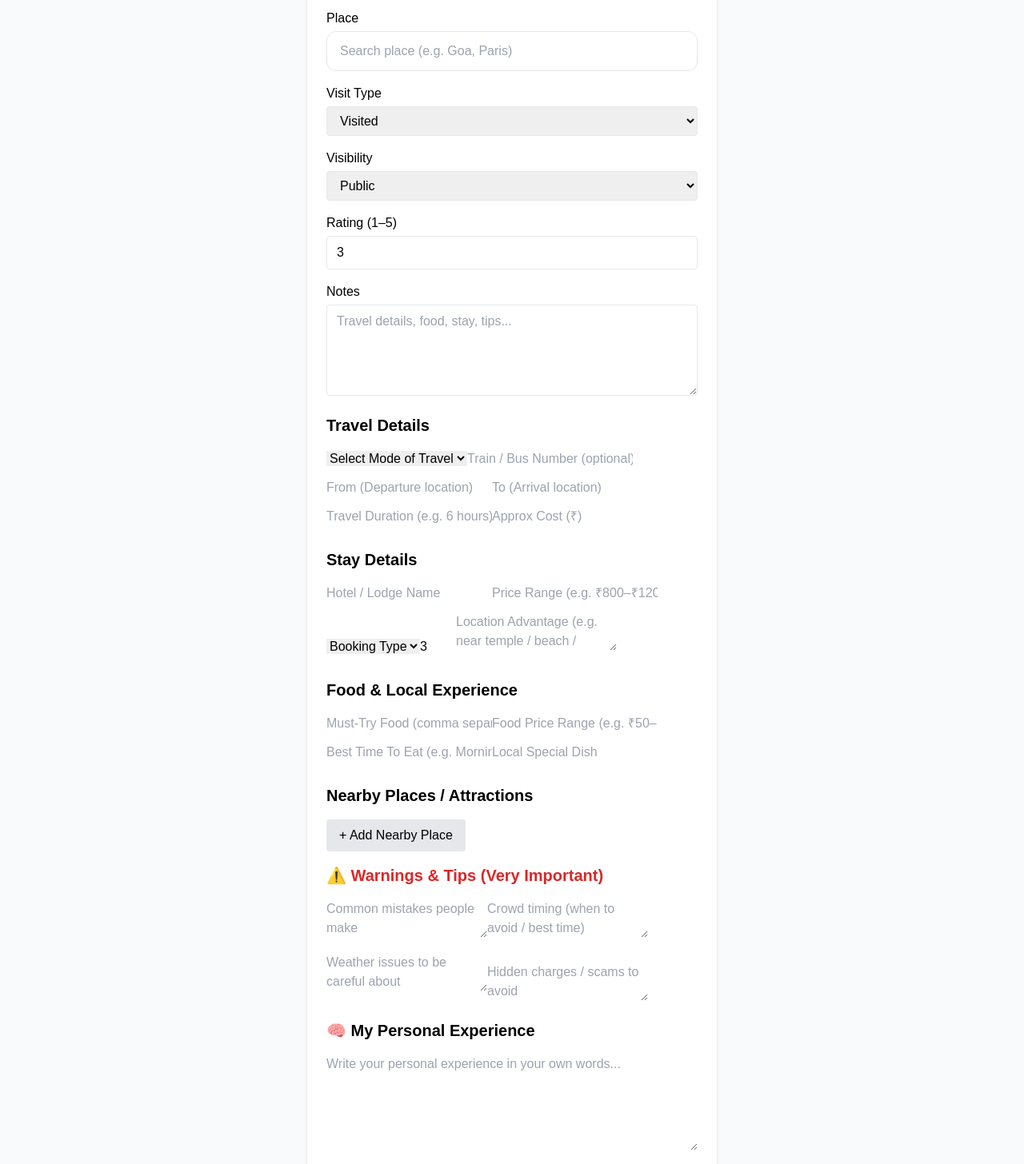
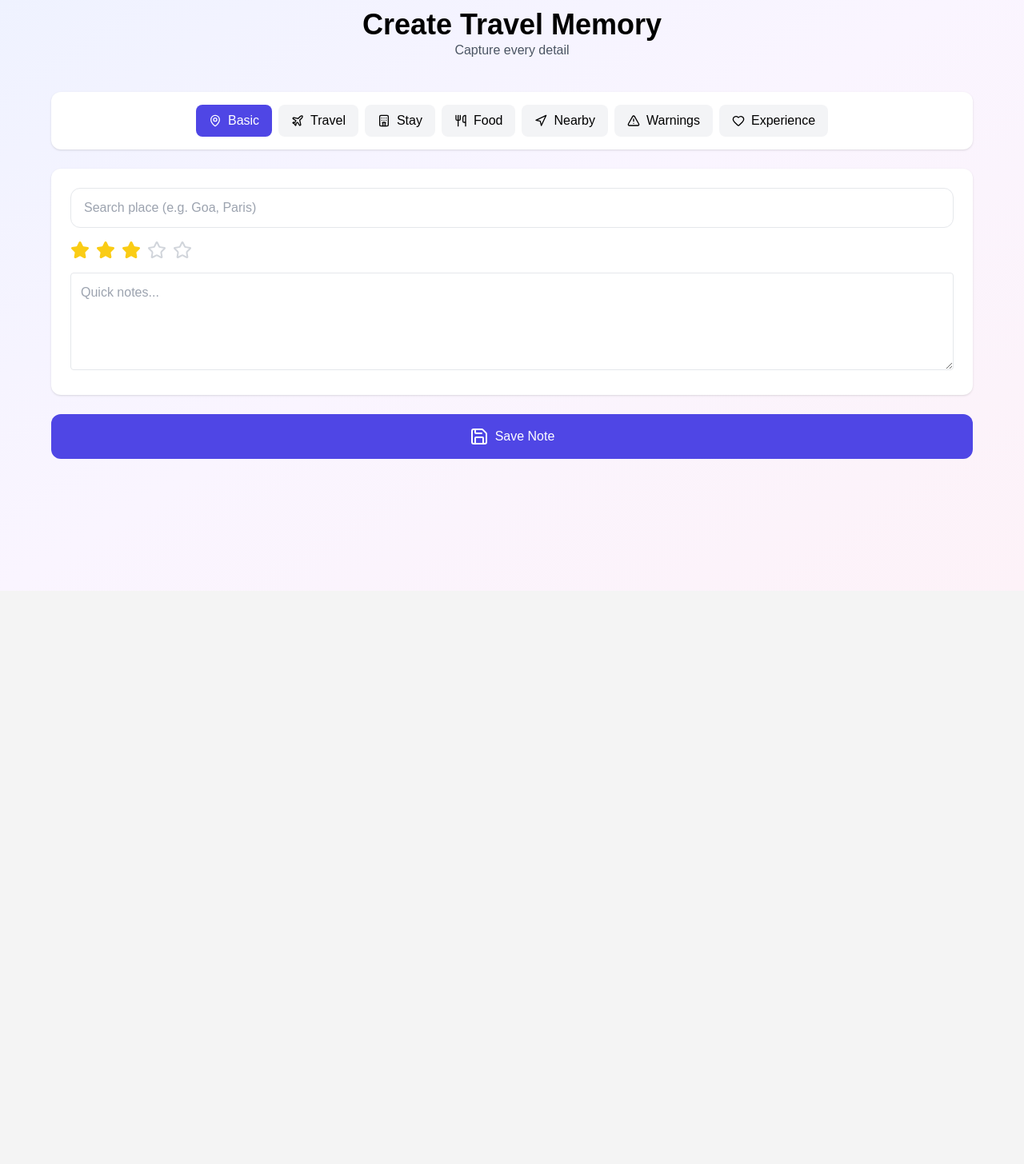
Before and after one commit to Rohit273848/travel-notes-app, a React app in the folder frontend/: page /add-note in a window 1280 px wide. Shown: the part 140-1596 px from the top of the page at 80% size. After the commit the page ends 879 px from the top, so only its background shows below. Built offline with nearby package versions, Linux system fonts and the light colour scheme; sample sign-in values are in the browser's storage; the HTML template or start-up script is replaced by a standard one.

Commit message:
fin noteroutes file code

```diff
--- a/frontend/src/pages/AddNote.jsx
+++ b/frontend/src/pages/AddNote.jsx
@@ -1,53 +1,29 @@
 import { useState, useEffect } from "react";
 import { useNavigate } from "react-router-dom";
 import PlaceAutocomplete from "../components/PlaceAutocomplete";
+import {
+  MapPin,
+  Plane,
+  Hotel,
+  Utensils,
+  AlertTriangle,
+  Heart,
+  Star,
+  Clock,
+  DollarSign,
+  Navigation,
+  Plus,
+  X,
+  Users,
+  Camera,
+  Save,
+} from "lucide-react";
 
 const AddNote = () => {
   const navigate = useNavigate();
 
-  /* 🔹 3.1 ADD STATE (TOP OF COMPONENT) */
-  const [details, setDetails] = useState("");
+  /* ================= AUTH CHECK ================= */
 
-  const [basicInfo, setBasicInfo] = useState({
-    place: null,
-    visitType: "visited",
-    visibility: "public",
-    rating: 3,
-  });
-  const [travelDetails, setTravelDetails] = useState({
-    mode: "",
-    trainOrBusNumber: "",
-    from: "",
-    to: "",
-    duration: "",
-    approxCost: "",
-  });
-  const [stayDetails, setStayDetails] = useState({
-    hotelName: "",
-    priceRange: "",
-    bookingType: "",
-    cleanlinessRating: 3,
-    locationAdvantage: "",
-  });
-  const [foodDetails, setFoodDetails] = useState({
-    mustTryFood: [],
-    foodPriceRange: "",
-    bestTimeToEat: "",
-    localSpecialDish: "",
-  });
-  const [nearbyPlaces, setNearbyPlaces] = useState([
-    // { name: "", distance: "", bestRoute: "" }
-  ]);
-  const [warnings, setWarnings] = useState({
-    commonMistakes: "",
-    crowdTiming: "",
-    weatherIssues: "",
-    hiddenCharges: "",
-  });
-  const [personalExperience, setPersonalExperience] = useState("");
-
-
-  /* 🔐 AUTH CHECK */
   useEffect(() => {
     const token = localStorage.getItem("token");
     if (!token) {
@@ -56,7 +32,56 @@ const AddNote = () => {
     }
   }, [navigate]);
 
-  /* 🔹 3.6 UPDATE SUBMIT DATA */
+  /* ================= STATES ================= */
+
+  const [activeSection, setActiveSection] = useState("basic");
+
+  const [details, setDetails] = useState("");
+
+  const [basicInfo, setBasicInfo] = useState({
+    place: "",
+    visitType: "visited",
+    visibility: "public",
+    rating: 3,
+  });
+
+  const [travelDetails, setTravelDetails] = useState({
+    mode: "train",
+    trainOrBusNumber: "",
+    from: "",
+    to: "",
+    duration: "",
+    approxCost: "",
+  });
+
+  const [stayDetails, setStayDetails] = useState({
+    hotelName: "",
+    priceRange: "",
+    bookingType: "offline",
+    cleanlinessRating: 3,
+    locationAdvantage: "",
+  });
+
+  const [foodDetails, setFoodDetails] = useState({
+    mustTryFood: [],
+    foodPriceRange: "",
+    bestTimeToEat: "",
+    localSpecialDish: "",
+  });
+
+  const [nearbyPlaces, setNearbyPlaces] = useState([]);
+
+  const [warnings, setWarnings] = useState({
+    commonMistakes: "",
+    crowdTiming: "",
+    weatherIssues: "",
+    hiddenCharges: "",
+  });
+
+  const [personalExperience, setPersonalExperience] = useState("");
+
+  /* ================= SUBMIT ================= */
+
   const handleSubmit = async (e) => {
     e.preventDefault();
 
@@ -65,21 +90,30 @@ const AddNote = () => {
       return;
     }
 
-    const noteData = {
-      basicInfo: {
-        place: basicInfo.place,          // FULL location object
+    const payload = {
+      placeName: basicInfo.place,
       visitType: basicInfo.visitType,
       visibility: basicInfo.visibility,
-        rating: basicInfo.rating,
+      rating: Number(basicInfo.rating),
+
+      travelDetails: {
+        ...travelDetails,
+        approxCost: Number(travelDetails.approxCost) || 0,
       },
-      travelDetails,
-      stayDetails,
+
+      stayDetails: {
+        ...stayDetails,
+        cleanlinessRating: Number(stayDetails.cleanlinessRating),
+      },
+
       foodDetails,
       nearbyPlaces,
       warnings,
       personalExperience,
-      noteText: details, // temporary (we’ll remove later)
+      noteText: details,
     };
+
+    console.log("FINAL PAYLOAD", payload);
 
     try {
       const token = localStorage.getItem("token");
@@ -92,144 +126,168 @@ const AddNote = () => {
             "Content-Type": "application/json",
             Authorization: `Bearer ${token}`,
           },
-          body: JSON.stringify(noteData),
+          body: JSON.stringify(payload),
         }
       );
 
-      if (!res.ok) throw new Error("Failed to save note");
+      const data = await res.json();
 
-      alert("✅ Note saved");
+      if (!res.ok) {
+        console.error(data);
+        alert(data.message || "Failed to save note");
+        return;
+      }
 
-      // reset
+      alert("✅ Note saved successfully");
+
+      /* RESET */
       setDetails("");
       setPersonalExperience("");
       setBasicInfo({
-        place: null,
+        place: "",
         visitType: "visited",
         visibility: "public",
         rating: 3,
       });
-
       setTravelDetails({
-        mode: "",
+        mode: "train",
         trainOrBusNumber: "",
         from: "",
         to: "",
         duration: "",
         approxCost: "",
       });
-
       setStayDetails({
         hotelName: "",
         priceRange: "",
-        bookingType: "",
+        bookingType: "offline",
         cleanlinessRating: 3,
         locationAdvantage: "",
       });
-
+      setFoodDetails({
+        mustTryFood: [],
+        foodPriceRange: "",
+        bestTimeToEat: "",
+        localSpecialDish: "",
+      });
+      setNearbyPlaces([]);
+      setWarnings({
+        commonMistakes: "",
+        crowdTiming: "",
+        weatherIssues: "",
+        hiddenCharges: "",
+      });
     } catch (err) {
       console.error(err);
-      alert("❌ Error saving note");
+      alert("Something went wrong");
     }
   };
 
+  /* ================= RATING ================= */
+
+  const RatingStars = ({ rating, onChange }) => (
+    <div className="flex gap-2">
+      {[1, 2, 3, 4, 5].map((star) => (
+        <button key={star} type="button" onClick={() => onChange(star)}>
+          <Star
+            className={
+              star <= rating
+                ? "text-yellow-400 fill-yellow-400"
+                : "text-gray-300"
+            }
+          />
+        </button>
+      ))}
+    </div>
+  );
+
+  /* ================= SECTIONS ================= */
+
+  const sections = [
+    { id: "basic", label: "Basic", icon: MapPin },
+    { id: "travel", label: "Travel", icon: Plane },
+    { id: "stay", label: "Stay", icon: Hotel },
+    { id: "food", label: "Food", icon: Utensils },
+    { id: "nearby", label: "Nearby", icon: Navigation },
+    { id: "warnings", label: "Warnings", icon: AlertTriangle },
+    { id: "experience", label: "Experience", icon: Heart },
+  ];
+
+  /* ================= UI ================= */
 
   return (
-    <div className="min-h-screen flex items-center justify-center bg-gray-50">
-      <form
-        onSubmit={handleSubmit}
-        className="bg-white p-6 rounded-lg shadow-md w-full max-w-lg space-y-4"
+    <div className="min-h-screen bg-gradient-to-br from-indigo-50 via-purple-50 to-pink-50 p-6">
+      <div className="max-w-6xl mx-auto">
+        {/* HEADER */}
+        <div className="text-center mb-10">
+          <Camera className="mx-auto text-indigo-600" size={40} />
+          <h1 className="text-4xl font-bold mt-2">Create Travel Memory</h1>
+          <p className="text-gray-600">Capture every detail</p>
+        </div>
+
+        {/* NAV */}
+        <div className="bg-white p-4 rounded-xl shadow mb-6 flex flex-wrap gap-2 justify-center">
+          {sections.map((s) => {
+            const Icon = s.icon;
+            return (
+              <button
+                key={s.id}
+                type="button"
+                onClick={() => setActiveSection(s.id)}
+                className={`px-4 py-2 rounded-lg flex gap-2 items-center ${
+                  activeSection === s.id
+                    ? "bg-indigo-600 text-white"
+                    : "bg-gray-100"
+                }`}
               >
-        <h2 className="text-2xl font-bold text-center">Add Note</h2>
+                <Icon size={16} />
+                {s.label}
+              </button>
+            );
+          })}
+        </div>
 
-        {/* 🔹 3.2 PLACE AUTOCOMPLETE */}
-        <div>
-          <label className="block mb-1 font-medium">Place</label>
+        <form onSubmit={handleSubmit} className="space-y-6">
+
+          {/* BASIC */}
+          {activeSection === "basic" && (
+            <div className="bg-white p-6 rounded-xl shadow space-y-4">
               <PlaceAutocomplete
-            onSelect={(place) => {
+                onSelect={(place) =>
                   setBasicInfo((prev) => ({
                     ...prev,
-                place,
-              }));
-            }}
+                    place: place.name,
+                  }))
+                }
               />
-        </div>
 
-        {/* 🔹 3.3 VISIT TYPE */}
-        <div>
-          <label className="block mb-1 font-medium">Visit Type</label>
-          <select
-            value={basicInfo.visitType}
-            onChange={(e) =>
-              setBasicInfo({ ...basicInfo, visitType: e.target.value })
+              <RatingStars
+                rating={basicInfo.rating}
+                onChange={(r) =>
+                  setBasicInfo({ ...basicInfo, rating: r })
                 }
-            className="input w-full border px-3 py-2 rounded"
-          >
-            <option value="visited">Visited</option>
-            <option value="planning">Planning</option>
-            <option value="wishlist">Wishlist</option>
-          </select>
-        </div>
+              />
 
-        {/* 🔹 3.4 VISIBILITY */}
-        <div>
-          <label className="block mb-1 font-medium">Visibility</label>
-          <select
-            value={basicInfo.visibility}
-            onChange={(e) =>
-              setBasicInfo({ ...basicInfo, visibility: e.target.value })
-            }
-            className="input w-full border px-3 py-2 rounded"
-          >
-            <option value="public">Public</option>
-            <option value="personal">Personal</option>
-          </select>
-        </div>
-
-        {/* 🔹 3.5 RATING */}
-        <div>
-          <label className="block mb-1 font-medium">Rating (1–5)</label>
-          <input
-            type="number"
-            min="1"
-            max="5"
-            value={basicInfo.rating}
-            onChange={(e) =>
-              setBasicInfo({
-                ...basicInfo,
-                rating: Number(e.target.value),
-              })
-            }
-            className="input w-full border px-3 py-2 rounded"
-          />
-        </div>
-
-        {/* NOTES */}
-        <div>
-          <label className="block mb-1 font-medium">Notes</label>
               <textarea
                 value={details}
                 onChange={(e) => setDetails(e.target.value)}
-            required
-            rows="4"
-            className="w-full border px-3 py-2 rounded"
-            placeholder="Travel details, food, stay, tips..."
+                rows={4}
+                className="w-full border p-3 rounded"
+                placeholder="Quick notes..."
               />
             </div>
+          )}
 
-        {/* 🅱️ Travel Details */}
-        <div className="mt-8">
-          <h3 className="text-xl font-bold mb-4">Travel Details</h3>
-
-          {/* Mode of Travel */}
+          {/* TRAVEL */}
+          {activeSection === "travel" && (
+            <div className="bg-white p-6 rounded-xl shadow space-y-4">
               <select
                 value={travelDetails.mode}
                 onChange={(e) =>
                   setTravelDetails({ ...travelDetails, mode: e.target.value })
                 }
-            className="input mb-3"
+                className="w-full border p-2 rounded"
               >
-            <option value="">Select Mode of Travel</option>
                 <option value="train">Train</option>
                 <option value="bus">Bus</option>
                 <option value="car">Car</option>
@@ -237,144 +295,46 @@ const AddNote = () => {
                 <option value="flight">Flight</option>
               </select>
 
-          {/* Train / Bus Number (conditional but simple for now) */}
               <input
-            type="text"
-            placeholder="Train / Bus Number (optional)"
-            value={travelDetails.trainOrBusNumber}
-            onChange={(e) =>
-              setTravelDetails({
-                ...travelDetails,
-                trainOrBusNumber: e.target.value,
-              })
-            }
-            className="input mb-3"
-          />
-
-          {/* From */}
-          <input
-            type="text"
-            placeholder="From (Departure location)"
+                placeholder="From"
+                className="w-full border p-2 rounded"
                 value={travelDetails.from}
                 onChange={(e) =>
                   setTravelDetails({ ...travelDetails, from: e.target.value })
                 }
-            className="input mb-3"
               />
 
-          {/* To */}
               <input
-            type="text"
-            placeholder="To (Arrival location)"
+                placeholder="To"
+                className="w-full border p-2 rounded"
                 value={travelDetails.to}
                 onChange={(e) =>
                   setTravelDetails({ ...travelDetails, to: e.target.value })
                 }
-            className="input mb-3"
-          />
-
-          {/* Duration */}
-          <input
-            type="text"
-            placeholder="Travel Duration (e.g. 6 hours)"
-            value={travelDetails.duration}
-            onChange={(e) =>
-              setTravelDetails({ ...travelDetails, duration: e.target.value })
-            }
-            className="input mb-3"
-          />
-
-          {/* Approx Cost */}
-          <input
-            type="number"
-            placeholder="Approx Cost (₹)"
-            value={travelDetails.approxCost}
-            onChange={(e) =>
-              setTravelDetails({
-                ...travelDetails,
-                approxCost: e.target.value,
-              })
-            }
-            className="input"
               />
             </div>
-        {/* 🅲 Stay Details */}
-        <div className="mt-10">
-          <h3 className="text-xl font-bold mb-4">Stay Details</h3>
+          )}
 
-          {/* Hotel / Lodge Name */}
+          {/* STAY */}
+          {activeSection === "stay" && (
+            <div className="bg-white p-6 rounded-xl shadow space-y-4">
               <input
-            type="text"
-            placeholder="Hotel / Lodge Name"
+                placeholder="Hotel name"
+                className="w-full border p-2 rounded"
                 value={stayDetails.hotelName}
                 onChange={(e) =>
                   setStayDetails({ ...stayDetails, hotelName: e.target.value })
                 }
-            className="input mb-3"
-          />
-
-          {/* Price Range */}
-          <input
-            type="text"
-            placeholder="Price Range (e.g. ₹800–₹1200)"
-            value={stayDetails.priceRange}
-            onChange={(e) =>
-              setStayDetails({ ...stayDetails, priceRange: e.target.value })
-            }
-            className="input mb-3"
-          />
-
-          {/* Booking Type */}
-          <select
-            value={stayDetails.bookingType}
-            onChange={(e) =>
-              setStayDetails({ ...stayDetails, bookingType: e.target.value })
-            }
-            className="input mb-3"
-          >
-            <option value="">Booking Type</option>
-            <option value="online">Online</option>
-            <option value="offline">Offline</option>
-          </select>
-
-          {/* Cleanliness Rating */}
-          <input
-            type="number"
-            min="1"
-            max="5"
-            placeholder="Cleanliness Rating (1–5)"
-            value={stayDetails.cleanlinessRating}
-            onChange={(e) =>
-              setStayDetails({
-                ...stayDetails,
-                cleanlinessRating: Number(e.target.value),
-              })
-            }
-            className="input mb-3"
-          />
-
-          {/* Location Advantage */}
-          <textarea
-            rows="2"
-            placeholder="Location Advantage (e.g. near temple / beach / station)"
-            value={stayDetails.locationAdvantage}
-            onChange={(e) =>
-              setStayDetails({
-                ...stayDetails,
-                locationAdvantage: e.target.value,
-              })
-            }
-            className="input"
               />
             </div>
-{/* 🅳 Food & Local Experience */}
-<div className="mt-10">
-  <h3 className="text-xl font-bold mb-4">Food & Local Experience</h3>
+          )}
 
-  {/* Must Try Food (comma separated → array) */}
+          {/* FOOD */}
+          {activeSection === "food" && (
+            <div className="bg-white p-6 rounded-xl shadow space-y-4">
               <input
-    type="text"
-    placeholder="Must-Try Food (comma separated)"
+                placeholder="Must try food (comma separated)"
+                className="w-full border p-2 rounded"
                 value={foodDetails.mustTryFood.join(", ")}
                 onChange={(e) =>
                   setFoodDetails({
@@ -385,198 +345,44 @@ const AddNote = () => {
                       .filter(Boolean),
                   })
                 }
-    className="input mb-3"
-  />
-
-  {/* Food Price Range */}
-  <input
-    type="text"
-    placeholder="Food Price Range (e.g. ₹50–₹200)"
-    value={foodDetails.foodPriceRange}
-    onChange={(e) =>
-      setFoodDetails({
-        ...foodDetails,
-        foodPriceRange: e.target.value,
-      })
-    }
-    className="input mb-3"
-  />
-
-  {/* Best Time To Eat */}
-  <input
-    type="text"
-    placeholder="Best Time To Eat (e.g. Morning / Evening)"
-    value={foodDetails.bestTimeToEat}
-    onChange={(e) =>
-      setFoodDetails({
-        ...foodDetails,
-        bestTimeToEat: e.target.value,
-      })
-    }
-    className="input mb-3"
-  />
-
-  {/* Local Special Dish */}
-  <input
-    type="text"
-    placeholder="Local Special Dish"
-    value={foodDetails.localSpecialDish}
-    onChange={(e) =>
-      setFoodDetails({
-        ...foodDetails,
-        localSpecialDish: e.target.value,
-      })
-    }
-    className="input"
               />
             </div>
-{/* 🅴 Nearby Places / Attractions */}
-<div className="mt-10">
-  <h3 className="text-xl font-bold mb-4">Nearby Places / Attractions</h3>
+          )}
 
-  {nearbyPlaces.map((place, index) => (
-    <div
-      key={index}
-      className="border rounded p-3 mb-4 space-y-2 bg-gray-50"
-    >
-      <input
-        type="text"
-        placeholder="Nearby Place Name"
-        value={place.name}
-        onChange={(e) => {
-          const updated = [...nearbyPlaces];
-          updated[index].name = e.target.value;
-          setNearbyPlaces(updated);
-        }}
-        className="input w-full"
-      />
-
-      <input
-        type="text"
-        placeholder="Distance (e.g. 5 km)"
-        value={place.distance}
-        onChange={(e) => {
-          const updated = [...nearbyPlaces];
-          updated[index].distance = e.target.value;
-          setNearbyPlaces(updated);
-        }}
-        className="input w-full"
-      />
-
-      <input
-        type="text"
-        placeholder="Best Route (e.g. via XYZ Road)"
-        value={place.bestRoute}
-        onChange={(e) => {
-          const updated = [...nearbyPlaces];
-          updated[index].bestRoute = e.target.value;
-          setNearbyPlaces(updated);
-        }}
-        className="input w-full"
-      />
-
-      <button
-        type="button"
-        onClick={() =>
-          setNearbyPlaces(nearbyPlaces.filter((_, i) => i !== index))
-        }
-        className="text-red-600 text-sm"
-      >
-        Remove
-      </button>
-    </div>
-  ))}
-
-  <button
-    type="button"
-    onClick={() =>
-      setNearbyPlaces([
-        ...nearbyPlaces,
-        { name: "", distance: "", bestRoute: "" },
-      ])
-    }
-    className="bg-gray-200 px-4 py-2 rounded hover:bg-gray-300"
-  >
-    + Add Nearby Place
-  </button>
-</div>
-{/* ⚠️ Warnings & Tips */}
-<div className="mt-10">
-  <h3 className="text-xl font-bold mb-4 text-red-600">
-    ⚠️ Warnings & Tips (Very Important)
-  </h3>
-
-  {/* Common Mistakes */}
+          {/* WARNINGS */}
+          {activeSection === "warnings" && (
+            <div className="bg-white p-6 rounded-xl shadow space-y-4">
               <textarea
-    rows="2"
-    placeholder="Common mistakes people make"
+                placeholder="Warnings"
+                className="w-full border p-3 rounded"
                 value={warnings.commonMistakes}
                 onChange={(e) =>
                   setWarnings({ ...warnings, commonMistakes: e.target.value })
                 }
-    className="input mb-3"
-  />
-
-  {/* Crowd Timing */}
-  <textarea
-    rows="2"
-    placeholder="Crowd timing (when to avoid / best time)"
-    value={warnings.crowdTiming}
-    onChange={(e) =>
-      setWarnings({ ...warnings, crowdTiming: e.target.value })
-    }
-    className="input mb-3"
-  />
-
-  {/* Weather Issues */}
-  <textarea
-    rows="2"
-    placeholder="Weather issues to be careful about"
-    value={warnings.weatherIssues}
-    onChange={(e) =>
-      setWarnings({ ...warnings, weatherIssues: e.target.value })
-    }
-    className="input mb-3"
-  />
-
-  {/* Hidden Charges / Scams */}
-  <textarea
-    rows="2"
-    placeholder="Hidden charges / scams to avoid"
-    value={warnings.hiddenCharges}
-    onChange={(e) =>
-      setWarnings({ ...warnings, hiddenCharges: e.target.value })
-    }
-    className="input"
               />
             </div>
-{/* 🧠 Personal Experience */}
-<div className="mt-10">
-  <h3 className="text-xl font-bold mb-4">
-    🧠 My Personal Experience
-  </h3>
+          )}
 
+          {/* EXPERIENCE */}
+          {activeSection === "experience" && (
+            <div className="bg-white p-6 rounded-xl shadow space-y-4">
               <textarea
-    rows="5"
-    placeholder="Write your personal experience in your own words..."
+                rows={5}
+                className="w-full border p-3 rounded"
                 value={personalExperience}
                 onChange={(e) => setPersonalExperience(e.target.value)}
-    className="input w-full"
               />
-
-  <p className="text-sm text-gray-500 mt-2">
-    This helps AI improve and summarize your experience later.
-  </p>
             </div>
-
+          )}
 
           <button
             type="submit"
-          className="w-full bg-indigo-600 text-white py-2 rounded hover:bg-indigo-700"
+            className="w-full bg-indigo-600 text-white py-4 rounded-xl flex items-center justify-center gap-2"
           >
-          Save Note
+            <Save /> Save Note
           </button>
         </form>
+      </div>
     </div>
   );
 };
```
Lines whose indentation alone changed are shown as unchanged.
